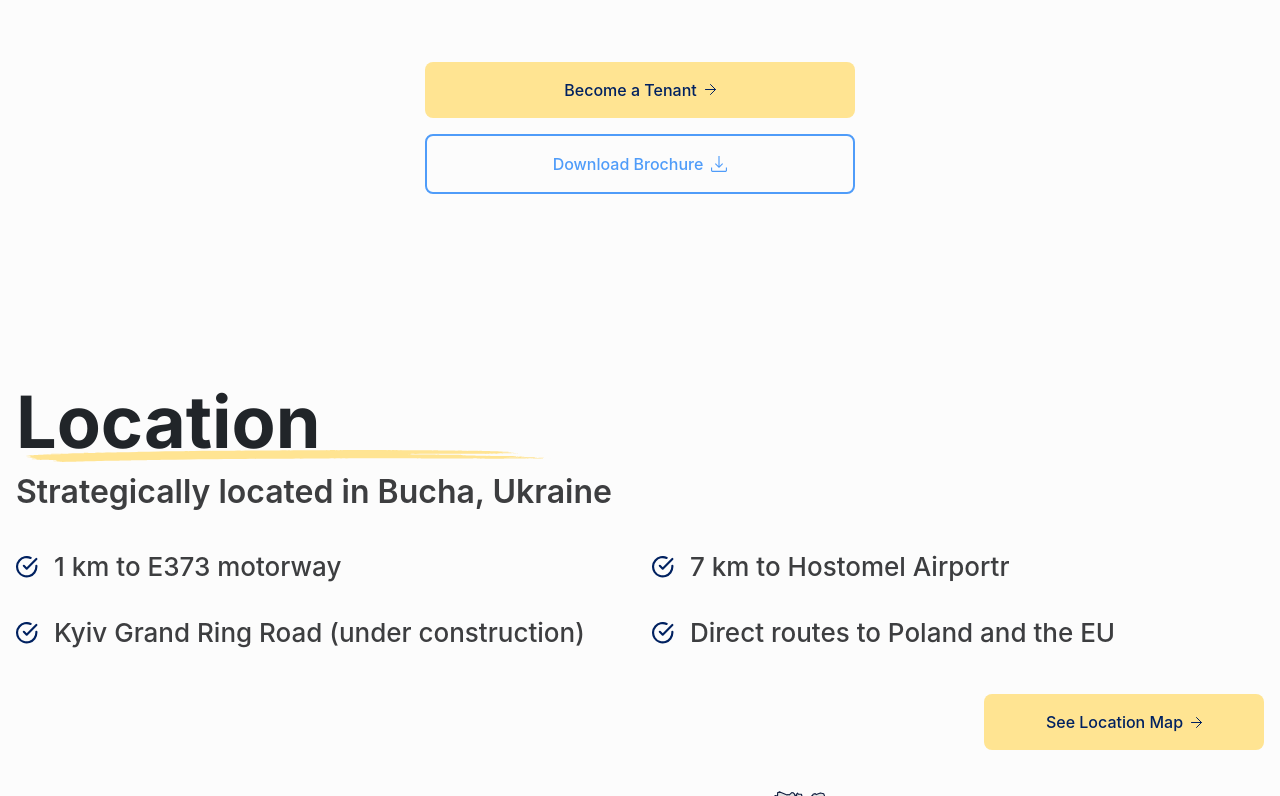
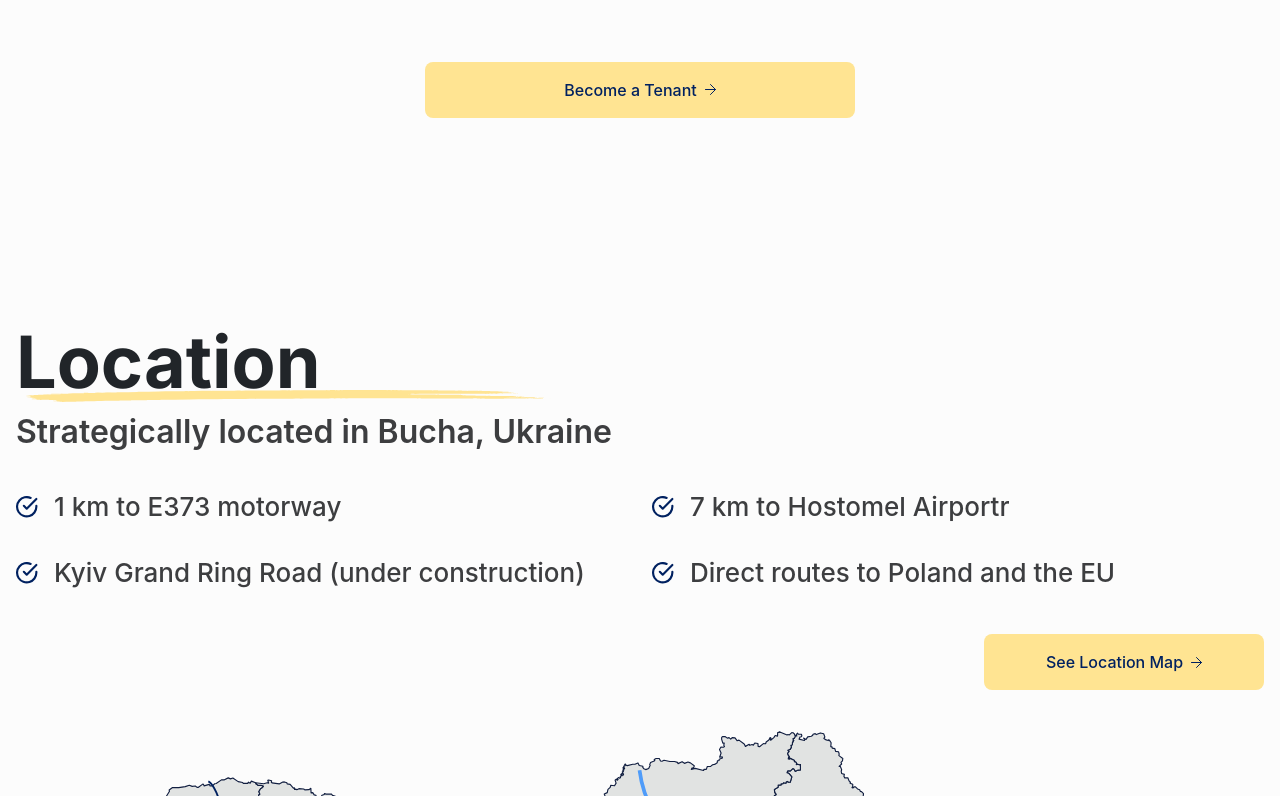
Before and after one commit to Akirienko/whiteStar, a Nuxt app: page / in a window 1280 px wide. Shown: the part 1324-2120 px from the top of the page. Built offline with nearby package versions, Linux system fonts and the light colour scheme; a web font is replaced by a local one.

Commit message:
remove download btn

```diff
--- a/components/Sections/Benefits.vue
+++ b/components/Sections/Benefits.vue
@@ -52,7 +52,7 @@ const cases = computed(() => [
             </svg>
           </template>
         </Button>
-        <Button
+        <!-- <Button
           :text="t('btn-download')"
           variant="secondary"
           :href="'#contact'"
@@ -63,7 +63,7 @@ const cases = computed(() => [
               <path d="M8 12.088L3.95543 8.04457L4.76457 7.22171L7.42857 9.88571V0H8.57143V9.88571L11.2343 7.22286L12.0446 8.04457L8 12.088ZM1.84686 16C1.32038 16 0.881143 15.824 0.529143 15.472C0.177143 15.12 0.000761905 14.6804 0 14.1531V11.384H1.14286V14.1531C1.14286 14.3291 1.216 14.4907 1.36229 14.6377C1.50857 14.7848 1.66971 14.8579 1.84571 14.8571H14.1543C14.3295 14.8571 14.4907 14.784 14.6377 14.6377C14.7848 14.4914 14.8579 14.3299 14.8571 14.1531V11.384H16V14.1531C16 14.6796 15.824 15.1189 15.472 15.4709C15.12 15.8229 14.6804 15.9992 14.1531 16H1.84686Z" fill="#4F9CF9"/>
             </svg>
           </template>
-        </Button>
+        </Button> -->
       </div>
     </div>
   </section>
--- a/components/Sections/Warehouse.vue
+++ b/components/Sections/Warehouse.vue
@@ -37,7 +37,7 @@ const { t } = useI18n()
           <p class="text-sm lg:text-lg">{{ t('warehouse.type2Desk2') }}</p>
         </div>
       </div>
-      <div class="flex justify-center lg:justify-end mt-14">
+      <!-- <div class="flex justify-center lg:justify-end mt-14">
         <Button
           :text="t('warehouse.button')"
           variant="primary"
@@ -48,7 +48,7 @@ const { t } = useI18n()
             <svg width="16" height="16" viewBox="0 0 16 16" fill="none" xmlns="http://www.w3.org/2000/svg"><path d="M8 12.088L3.95543 8.04457L4.76457 7.22171L7.42857 9.88571V0H8.57143V9.88571L11.2343 7.22286L12.0446 8.04457L8 12.088ZM1.84686 16C1.32038 16 0.881143 15.824 0.529143 15.472C0.177143 15.12 0.000761905 14.6804 0 14.1531V11.384H1.14286V14.1531C1.14286 14.3291 1.216 14.4907 1.36229 14.6377C1.50857 14.7848 1.66971 14.8579 1.84571 14.8571H14.1543C14.3295 14.8571 14.4907 14.784 14.6377 14.6377C14.7848 14.4914 14.8579 14.3299 14.8571 14.1531V11.384H16V14.1531C16 14.6796 15.824 15.1189 15.472 15.4709C15.12 15.8229 14.6804 15.9992 14.1531 16H1.84686Z" fill="#002160"></path></svg>
           </template>
         </Button>
-      </div>
+      </div> -->
     </div>
   </section>
 </template>
```
